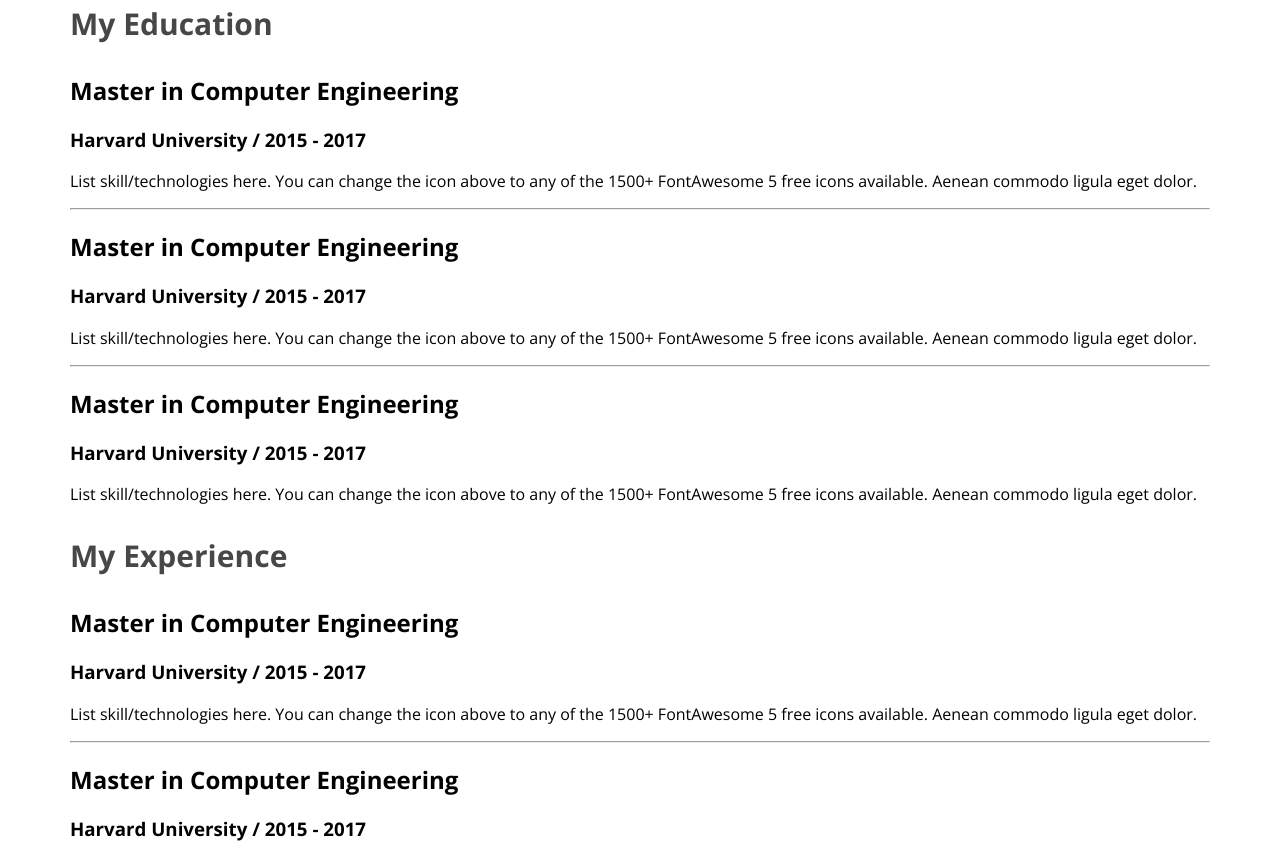
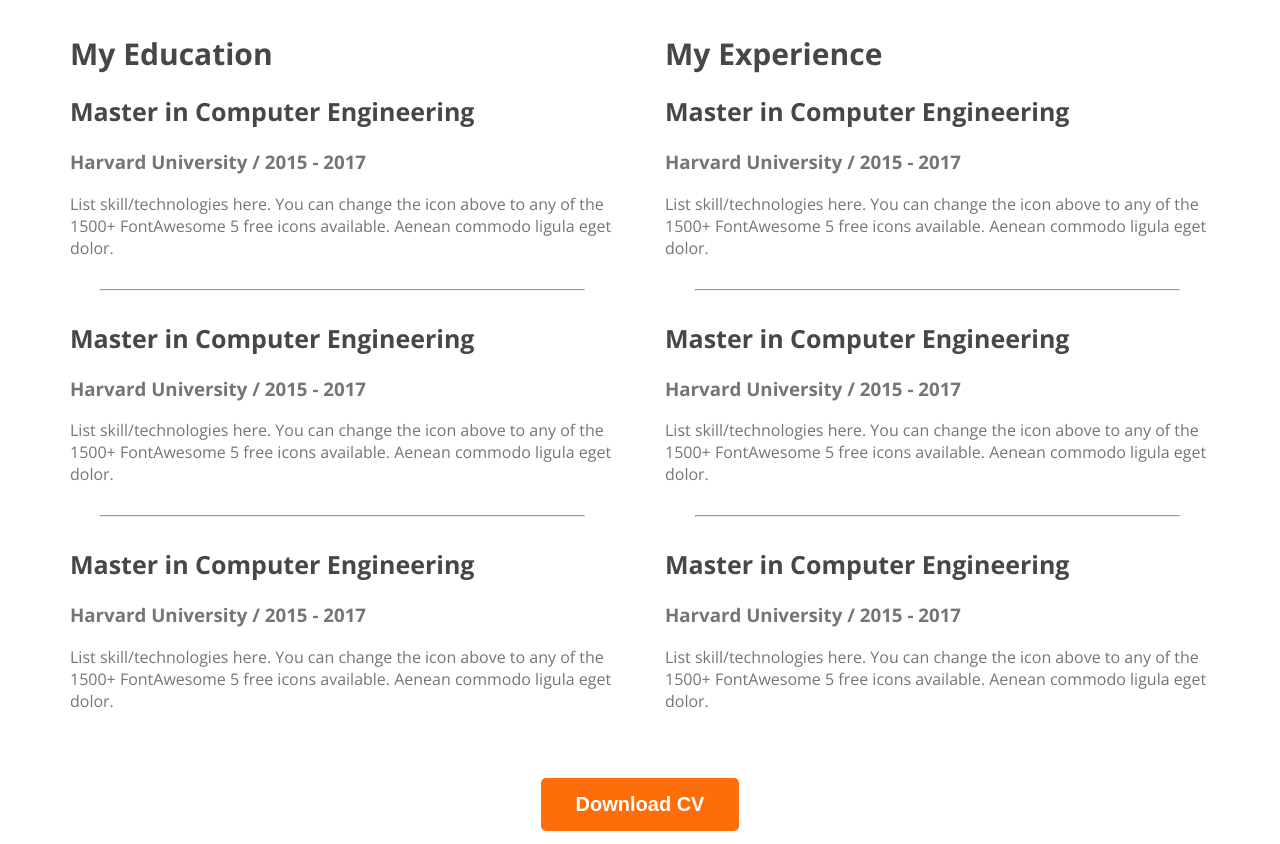
Before and after one commit to Tanvir-Hamid/developer__portfolio, a plain HTML site: page index.html in a window 1280 px wide. Shown: the part 2382-3226 px from the top of the page. Drawn offline with nearby package versions, Linux system fonts and the light colour scheme.

Commit message:
added btn cv

```diff
--- a/index.html
+++ b/index.html
@@ -170,6 +170,9 @@
                     </div>
                 </div>
             </div>
+            <div class="download-cv">
+                <button class="btn-primary">Download CV</button>
+            </div>
         </section>
     </main>
 
--- a/styles/portfolio.css
+++ b/styles/portfolio.css
@@ -148,10 +148,40 @@ main section {
 .skill-description {
     color: #757575;
 }
+
 /* Resume Section styles */
 
 .resume-column-title {
-    color:#474747;
+    color: #474747;
     font-size: 30px;
     font-weight: 700;
+    margin-bottom: 10px;
 }
+
+.resume-container {
+    display: flex;
+    gap: 50px;
+}
+..resume-title-institute{
+    margin-bottom: 20px;
+    margin-top: 0px;
+}
+
+.resume-title-institute,
+.resume-item-description {
+    color: #757575;
+}
+
+.resume-item-title {
+    color: #474747;
+    font-size: 25px;
+    font-weight: 700;
+}
+
+.resume-container hr{
+    margin: 30px;
+}
+.download-cv{
+    text-align: center;
+    margin-top: 50px;
+}
```
